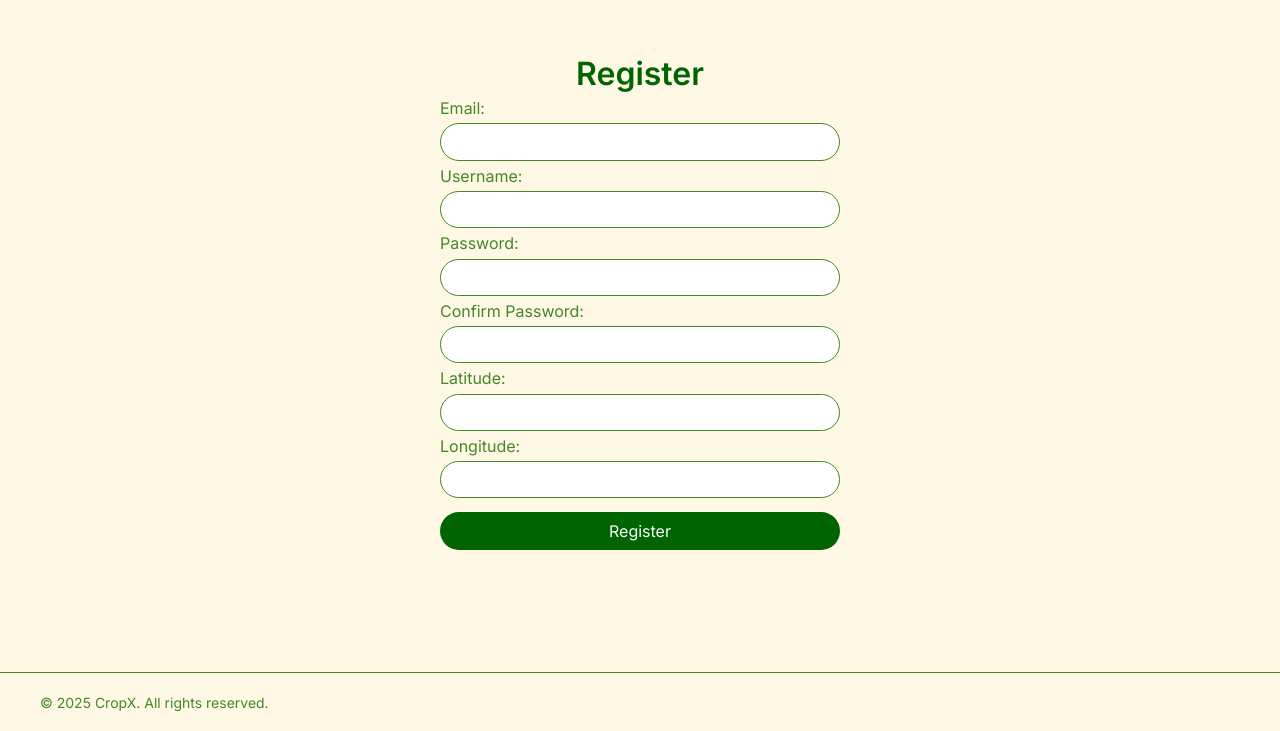
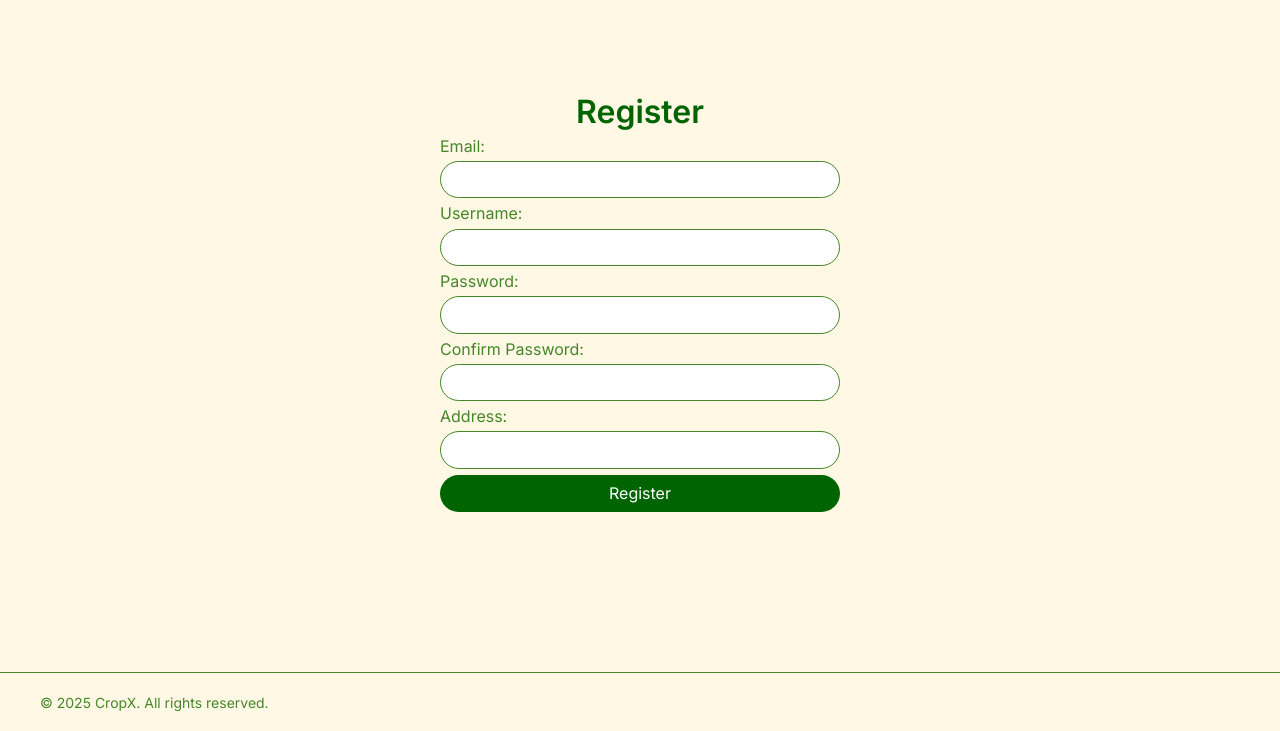
Before and after one commit to HamorHam/IAT459_cropX, a PHP site: page /member/register.php in a window 1280 px wide. Shown: the part 69-800 px from the top of the page. Run offline with PHP 8.4, Linux system fonts and the light colour scheme.

Commit message:
Updated the register page

```diff
--- a/cropX/public/member/register.php
+++ b/cropX/public/member/register.php
@@ -1,14 +1,14 @@
 <?php
 require_once('../../private/initialize.php');
 
+// Redirect user to dashboard if already logged in
 $errors = [];
 
-// Redirect if session already exists
 if (isset($_SESSION['username'])) {
   redirect_to(url_for('/member/index.php'));
 }
 
-// Handle registration
+// Handle form submission
 if (is_post_request()) {
   $name = $_POST['username'] ?? '';
   $email = $_POST['email'] ?? '';
@@ -16,22 +16,22 @@ if (is_post_request()) {
   $password_confirm = $_POST['password_confirm'] ?? '';
   $latitude = $_POST['latitude'] ?? '';
   $longitude = $_POST['longitude'] ?? '';
-  $role = 'user'; // default role
-  $verification_code = strval(rand(100000, 999999));// 6-digit code
+  $role = 'user';
+  $verification_code = strval(rand(100000, 999999));
 
-  //  Check if passwords match
+  // Validate passwords match
   if ($password === $password_confirm) {
-
-    //  Check if username already exists
+    // Check if the email and username already exist
+    // Use prepared statements to prevent SQL injection
     $username_query = "SELECT COUNT(*) AS count FROM user WHERE Name = '" . mysqli_real_escape_string($db, $name) . "'";
     $username_res = mysqli_query($db, $username_query);
     $username_count = mysqli_fetch_assoc($username_res)['count'];
 
-    //  Check if email already exists
     $email_query = "SELECT COUNT(*) AS count FROM user WHERE Email = '" . mysqli_real_escape_string($db, $email) . "'";
     $email_res = mysqli_query($db, $email_query);
     $email_count = mysqli_fetch_assoc($email_res)['count'];
-
+    // Check if the email is already registered
+    // Use prepared statements to prevent SQL injection
     if ($username_count != 0) {
       $errors[] = 'The username already exists. Please try another.';
     } elseif ($email_count != 0) {
@@ -50,18 +50,15 @@ if (is_post_request()) {
                               '" . mysqli_real_escape_string($db, $verification_code) . "',
                               0
                             )";
-
+      // Prepare the SQL statement
       if (mysqli_query($db, $insert_user_query)) {
-        // Send the code via email
         $to = $email;
         $subject = "Your CropX Verification Code";
         $message = "Hello $name,\n\nYour verification code is: $verification_code\nPlease enter this code to verify your account.";
         $headers = "From: no-reply@cropx.com";
 
-        //https://www.w3schools.com/php/func_mail_mail.asp
         mail($to, $subject, $message, $headers);
-
-        // Redirect to code verification page
+        // Redirect to the verification page with the email as a query parameter
         redirect_to(url_for('/member/verify_code.php?email=' . urlencode($email)));
       } else {
         $errors[] = 'Registration failed: ' . mysqli_error($db);
@@ -81,22 +78,68 @@ if (is_post_request()) {
 
   <?php echo display_errors($errors); ?>
 
-  <form action="register.php" method="post"
+  <form id="registration-form" action="register.php" method="post"
     style="margin-bottom:6em;display:flex;flex-direction:column;gap:6px;width:100%;max-width:400px">
+
     <label for="email">Email:</label>
     <input type="text" name="email" required />
+
     <label for="username">Username:</label>
     <input type="text" name="username" required />
+
     <label for="password">Password:</label>
     <input type="password" name="password" required />
+
     <label for="password_confirm">Confirm Password:</label>
     <input type="password" name="password_confirm" required />
-    <label for="latitude">Latitude:</label>
-    <input type="text" name="latitude" required />
-    <label for="longitude">Longitude:</label>
-    <input style="margin-bottom:.5em" type="text" name="longitude" required />
-    <button type="submit" value="Register">Register</button>
+
+    <label for="address">Address:</label>
+    <input type="text" name="address" id="address" required />
+
+    <input type="hidden" name="latitude" id="latitude" />
+    <input type="hidden" name="longitude" id="longitude" />
+
+    <button type="button" onclick="fetchCoordinatesAndSubmit()">Register</button>
   </form>
 </div>
 
+<script>
+// Function to fetch coordinates from the address input and submit the form
+function fetchCoordinatesAndSubmit() {
+  const address = document.getElementById('address').value;
+  const latInput = document.getElementById('latitude');
+  const lonInput = document.getElementById('longitude');
+
+  // Check if address is empty
+  if (!address) {
+    alert("Please enter an address.");
+    return;
+  }
+  // Use Nominatim API to get latitude and longitude from the address
+  // Note: Nominatim usage policy requires a user agent to be set in the request header
+  const url = `https://nominatim.openstreetmap.org/search?format=json&q=${encodeURIComponent(address)}`;
+
+  // Fetch the coordinates from the Nominatim API
+  fetch(url)
+    .then(res => res.json())
+    .then(data => {
+      if (data.length > 0) {
+        // If data is found, set the latitude and longitude inputs
+        latInput.value = data[0].lat;
+        lonInput.value = data[0].lon;
+        // Submit the form
+        document.getElementById('registration-form').submit();
+      } else {
+        // If no data is found, alert the user
+        alert("Address not found. Try to be more specific.");
+      }
+    })
+    // Handle errors in fetching the coordinates
+    .catch(err => {
+      console.error("Error fetching geolocation:", err);
+      alert("Could not fetch location from address.");
+    });
+}
+</script>
+
 <?php include(SHARED_PATH . '/member_footer.php'); ?>
```
Also changed, not shown: cropX/public/plant.php (+59 -31 lines).
